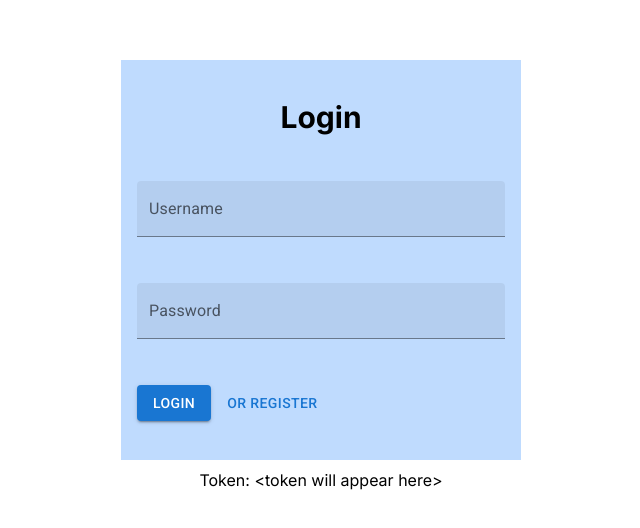
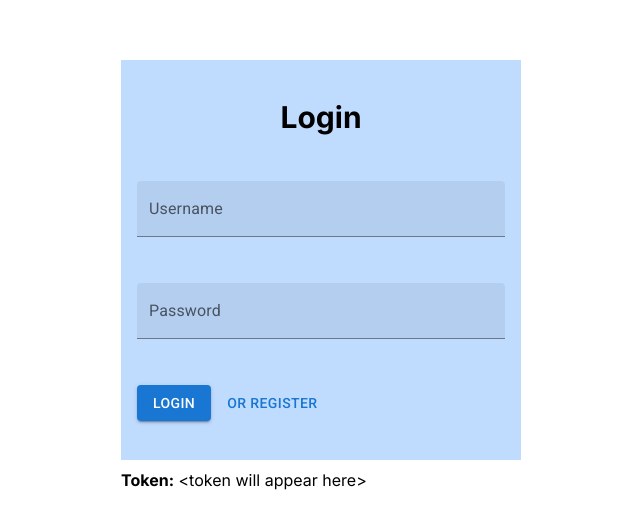
Before and after one commit to Arxeno/soal-oprec-betis-2024, a Next.js app: page /login in a window 1280 px wide. Shown: the part 124-652 px from the top of the page, without its empty margins (319-959 px from the left). Built offline with nearby package versions, Linux system fonts and the light colour scheme.

Commit message:
fix: fetch data

```diff
--- a/src/app/login/page.tsx
+++ b/src/app/login/page.tsx
@@ -23,12 +23,13 @@ export default function LoginPage() {
         password,
       }),
     })
-      .then((res) => (res.ok ? res.json() : alert("Failed to login.")))
+      .then((res) => res.json())
       .then((resJson) => {
+        if (resJson.statusCode != 200) throw new Error(resJson.message);
         alert("Success login!");
         setToken(resJson.access_token);
       })
-      .catch((err) => console.log(`An error has occured: ${err}`));
+      .catch((err) => alert(`An error has occured: ${err}`));
   };
 
   const handleClickOrRegister = () => {
@@ -80,7 +81,10 @@ export default function LoginPage() {
           </Button>
         </div>
       </div>
-      <h1>Token: {token ? token : "<token will appear here>"}</h1>
+      <h1 className="max-w-[400px] w-[80%] break-words">
+        <span className="font-bold">Token:</span>{" "}
+        {token ? token : "<token will appear here>"}
+      </h1>
     </main>
   );
 }
--- a/src/app/register/page.tsx
+++ b/src/app/register/page.tsx
@@ -25,12 +25,13 @@ export default function LoginPage() {
         confirmPassword,
       }),
     })
-      .then((res) => (res.ok ? res.json() : alert("Failed to register.")))
+      .then((res) => res.json())
       .then((resJson) => {
+        if (resJson.statusCode != 200) throw new Error(resJson.message);
         alert("Success register!");
         setToken(resJson.access_token);
       })
-      .catch((err) => console.log(`An error has occured: ${err}.`));
+      .catch((err) => alert(`An error has occured: ${err}.`));
   };
 
   const handleClickBackToLogin = () => {
@@ -96,7 +97,10 @@ export default function LoginPage() {
           </Button>
         </div>
       </div>
-      <h1>Token: {token ? token : "<token will appear here>"}</h1>
+      <h1 className="max-w-[400px] w-[80%] break-words">
+        <span className="font-bold">Token:</span>{" "}
+        {token ? token : "<token will appear here>"}
+      </h1>
     </main>
   );
 }
```
